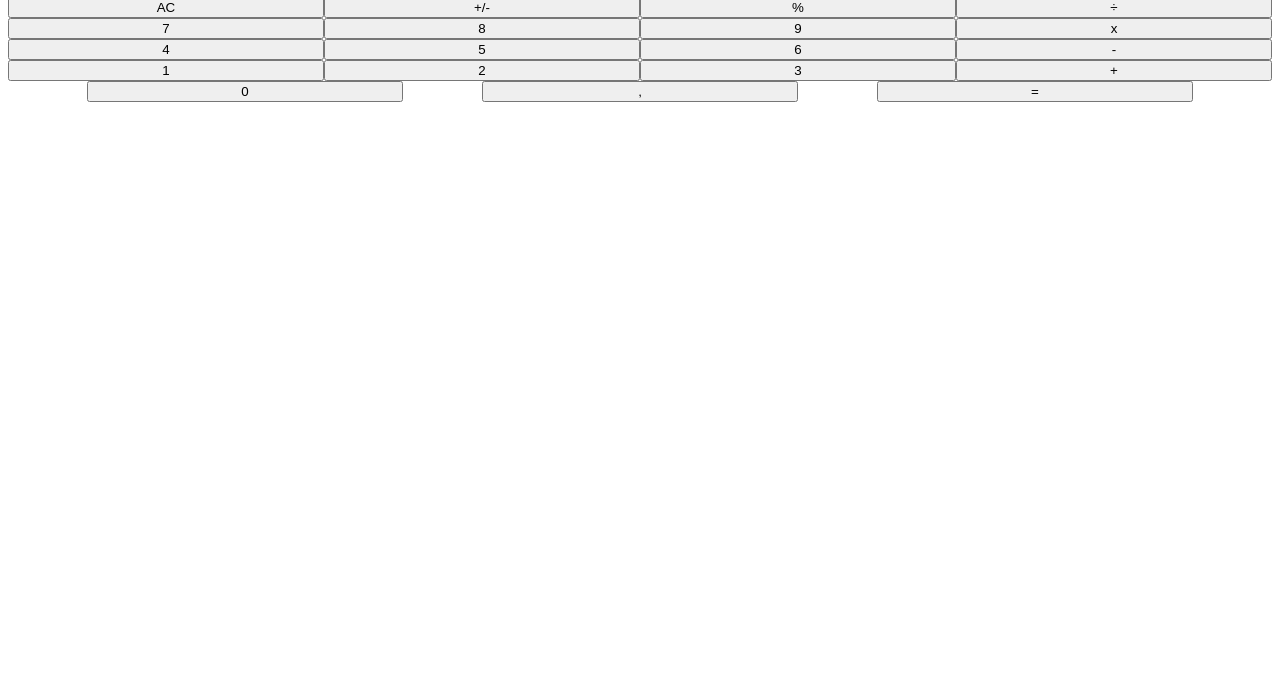
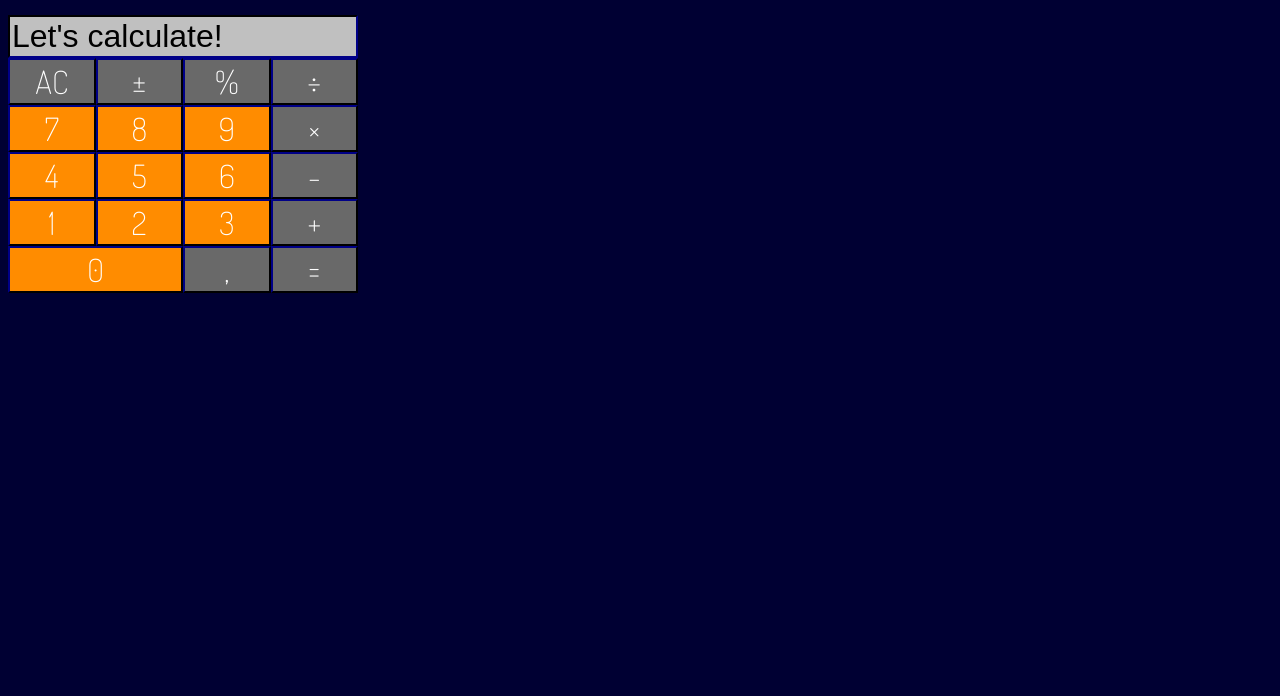
Before and after one commit to Lenkly/calculator, a website: page index.html in a window 1280 px wide. Shown: the part 104-800 px from the top of the page. Drawn offline with nearby package versions, Linux system fonts and the light colour scheme; files that its build step writes are made by us from their sources; a web font is replaced by a local one.

Commit message:
Add fancy styles on calculator

```diff
--- a/index.html
+++ b/index.html
@@ -10,25 +10,27 @@
     <h1>The best Calculator</h1>
     <div class="calc">
       <input type="text" class="calc__output" />
-      <button class="calc__button">AC</button>
-      <button class="calc__button">+/-</button>
-      <button class="calc__button">%</button>
-      <button class="calc__button">÷</button>
-      <button class="calc__button">7</button>
-      <button class="calc__button">8</button>
-      <button class="calc__button">9</button>
-      <button class="calc__button">x</button>
-      <button class="calc__button">4</button>
-      <button class="calc__button">5</button>
-      <button class="calc__button">6</button>
-      <button class="calc__button">-</button>
-      <button class="calc__button">1</button>
-      <button class="calc__button">2</button>
-      <button class="calc__button">3</button>
-      <button class="calc__button">+</button>
-      <button class="calc__button">0</button>
-      <button class="calc__button">,</button>
-      <button class="calc__button">=</button>
+      <button class="calc__button calc__button--op">AC</button>
+      <button class="calc__button calc__button--op">±</button>
+      <button class="calc__button calc__button--op">%</button>
+      <button class="calc__button calc__button--op">÷</button>
+      <button class="calc__button calc__button--num">7</button>
+      <button class="calc__button calc__button--num">8</button>
+      <button class="calc__button calc__button--num">9</button>
+      <button class="calc__button calc__button--op">×</button>
+      <button class="calc__button calc__button--num">4</button>
+      <button class="calc__button calc__button--num">5</button>
+      <button class="calc__button calc__button--num">6</button>
+      <button class="calc__button calc__button--op">-</button>
+      <button class="calc__button calc__button--num">1</button>
+      <button class="calc__button calc__button--num">2</button>
+      <button class="calc__button calc__button--num">3</button>
+      <button class="calc__button calc__button--op">+</button>
+      <button class="calc__button calc__button--num calc__button--zero">
+        0
+      </button>
+      <button class="calc__button calc__button--op">,</button>
+      <button class="calc__button calc__button--op">=</button>
     </div>
     <script src="src/calculator.js"></script>
   </body>
--- a/src/calculator.js
+++ b/src/calculator.js
@@ -1 +1 @@
-document.querySelector(".calc__output").value = "Type in your numberrrrrrrs!";
+document.querySelector(".calc__output").value = "Let's calculate!";
--- a/src/components/_base.scss
+++ b/src/components/_base.scss
@@ -0,0 +1,10 @@
+body {
+  background-color: #000033;
+}
+
+h1 {
+  color: lemonchiffon;
+  font-family: "Codystar", sans-serif;
+  font-size: 3rem;
+  text-shadow: 0 0 0.2em #fff, 0 0 0.2em #fff, 0 0 0.2em #fff;
+}
--- a/src/components/_calculator.scss
+++ b/src/components/_calculator.scss
@@ -1,13 +1,38 @@
 .calc {
   display: flex;
   flex-wrap: wrap;
-  justify-content: space-evenly;
+  justify-content: flex-start;
+  max-width: 350px;
 }
 
 .calc__output {
   flex-basis: 100%;
+  max-width: 350px;
+  font-size: 2rem;
+  font-family: "Saira Semi Condensed", sans-serif;
+  background-color: silver;
+  border-color: #000033;
 }
 
 .calc__button {
   flex-basis: calc(100% / 4);
+  font-size: 2rem;
+  font-family: "Dosis", sans-serif;
+  border-color: #000033;
+  transition: 0.2s;
+  transition-timing-function: ease-in-out;
 }
+
+.calc__button--num {
+  background-color: darkorange;
+  color: white;
+}
+
+.calc__button--op {
+  background-color: dimgray;
+  color: white;
+}
+
+.calc__button--zero {
+  flex-grow: 2;
+}
--- a/src/styles.scss
+++ b/src/styles.scss
@@ -1,5 +1,8 @@
 @use 'components/calculator';
 @use 'components/base';
+
+@import url("https://fonts.googleapis.com/css?family=Codystar|Dosis:200|Saira+Semi+Condensed:300&display=swap");
+
 *,
 *::after,
 *::before {
```
